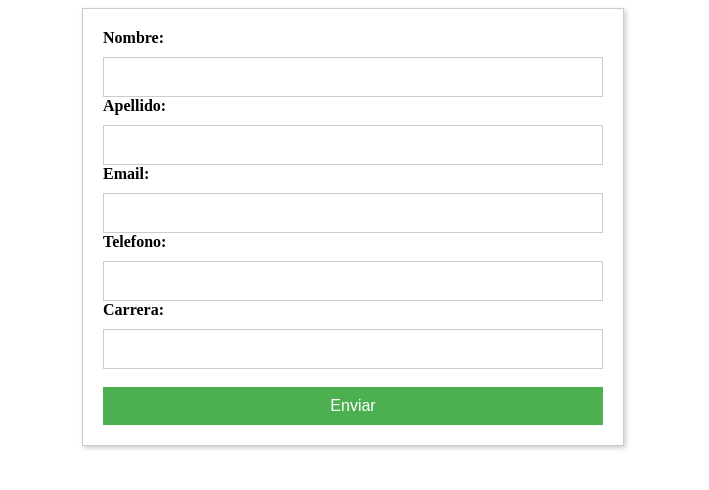
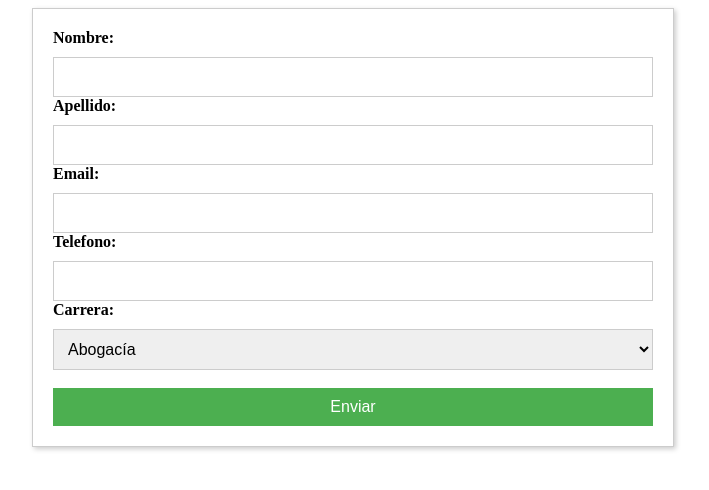
Before and after one commit to alelacroa/ws, a plain HTML site: page front/index.html in a window 1280 px wide. Shown: the whole page, without its empty margins (287-996 px from the left). Drawn offline with Linux system fonts and the light colour scheme.

Commit message:
selec en el input

```diff
--- a/front/index.html
+++ b/front/index.html
@@ -22,7 +22,11 @@
     <input type="text" id="telefono" name="telefono" required>
 
     <label for="carrera">Carrera:</label>
-    <input type="text" id="carrera" name="carrera" required>
+    <select list="carrera" id="carrera" name="carrera" required>
+      <option value="Abogacía">Abogacía</option>
+      <option value="Arquitectura">Arquitectura</option>
+      <option value="Contador Público">Contador Público</option>
+    </select>
     <br>
     <br>
     <button type="submit">Enviar</button>
--- a/front/style.css
+++ b/front/style.css
@@ -1,5 +1,5 @@
 form {
-    width: 500px;
+    width: 600px;
     margin: 0 auto;
     padding: 20px;
     border: 1px solid #ccc;
@@ -16,7 +16,7 @@ form {
     font-weight: bold;
   }
 
-  input, textarea {
+  input, textarea, select {
     width: 100%;
     padding: 10px;
     box-sizing: border-box;
```
